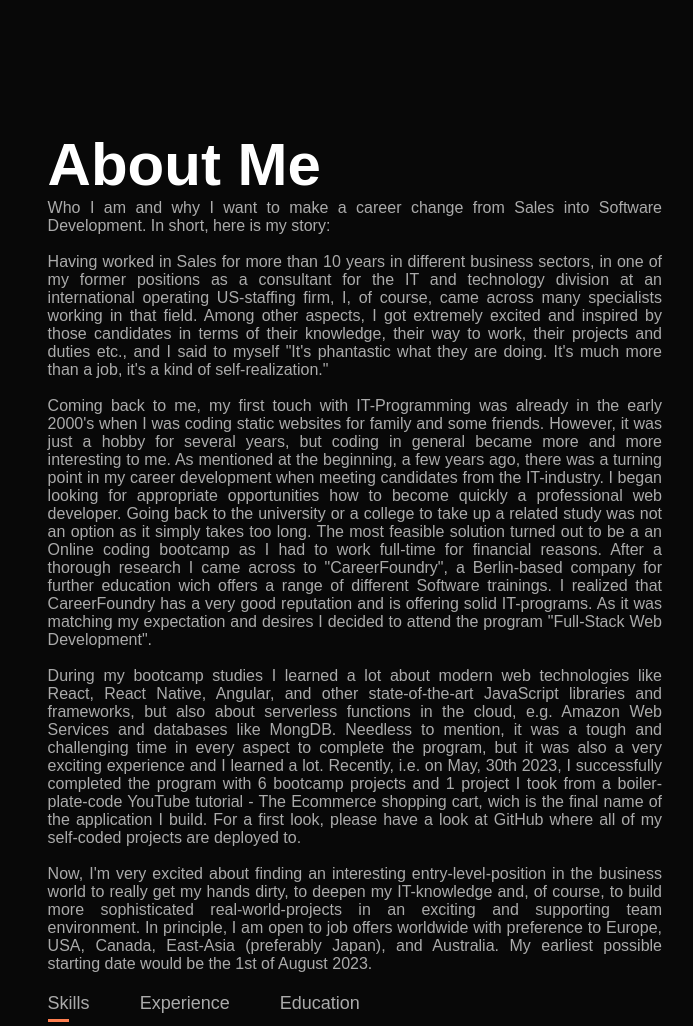
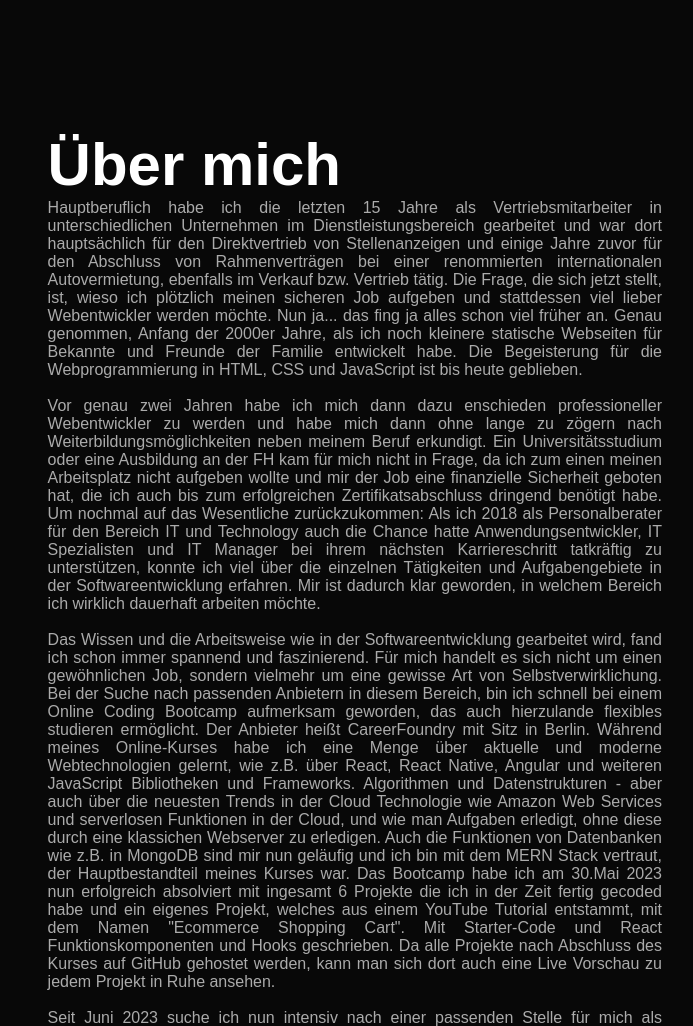
Before and after one commit to koola123/Portfolio-Website, a plain HTML site: page index.html in a window 1280 px wide. Shown: the part 760-1786 px from the top of the page, 490-1183 px from the left. Drawn offline with Linux system fonts and the light colour scheme.

Commit message:
update cv

```diff
--- a/index.html
+++ b/index.html
@@ -14,34 +14,33 @@
       referrerpolicy="no-referrer"
     />
     <link rel="stylesheet" href="styles.css" type="text/css" />
-    <title>Personal Portfolio Website - Matthias Müringer</title>
+    <title>Matthias Müringer Fullstack Web Entwickler, Wiesbaden</title>
   </head>
   <body>
     <header>
       <div id="header">
+        <!-- <ul class="lang-change">
+          <li><a href="#" language="english" class="active">EN</a></li>
+          <li><a href="#" language="german">GE</a></li>
+          <li><a href="#" language="japanese">JP</a></li>
+         </ul> -->
         <div class="container">
-          <ul class="lang-change">
-           <li><a href="#" language="english" class="active"><img src="images/australia_icon.png" alt="English"></a></li>
-           <li><a href="#" language="german"><img src="images/germany_icon.png" alt="German"></a></li>
-           <li><a href="#" language="japanese"><img src="images/japan_icon.png" alt="Japanese"></a></li>
-          </ul>
           <nav>
             <img src="images/logo.png" class="logo" />
             <ul id="sidemenu">
               <li><a href="#header">Home</a></li>
-              <li><a href="#about">About</a></li>
-              <li><a href="#services">Services</a></li>
+              <li><a href="#about">Über mich</a></li>
+              <li><a href="#services">Leistungen</a></li>
               <li><a href="#portfolio">Portfolio</a></li>
-              <li><a href="#contact">Contact</a></li>
+              <li><a href="#contact">Kontakt</a></li>
               <i class="fa-solid fa-xmark close-button"></i>
             </ul>
             <i class="fa-solid fa-bars open-button"></i>
           </nav>
           <div class="header-text">
-            <p>Full-Stack Web Developer</p>
+            <h1>Hallo, ich heiße</h1>
             <h1>
-              Hi, my name is<span> Matthias</span><br />I'm from Wiesbaden,
-              Germany
+              <span> Matthias </span> und bin Webentwickler aus Wiesbaden, Hessen, Germany<br />
             </h1>
           </div>
         </div>
@@ -56,56 +55,41 @@
               <img src="images/me.png" />
             </div>
             <div class="about-col-2">
-              <h1 class="sub-title">About Me</h1>
+              <h1 class="sub-title">Über mich</h1>
               <p>
-                Who I am and why I want to make a career change from Sales
-                into Software Development. In short, here is my story: <br><br>
+                Hauptberuflich habe ich die letzten 15 Jahre als Vertriebsmitarbeiter in unterschiedlichen Unternehmen im Dienstleistungsbereich gearbeitet und war dort hauptsächlich für den Direktvertrieb
+                von Stellenanzeigen und einige Jahre zuvor für den Abschluss von Rahmenverträgen bei einer renommierten internationalen Autovermietung, ebenfalls im Verkauf bzw. Vertrieb tätig.
+                Die Frage, die sich jetzt stellt, ist, wieso ich plötzlich meinen sicheren Job aufgeben und stattdessen viel lieber Webentwickler werden möchte. Nun ja...
+                das fing ja alles schon viel früher an. Genau genommen, Anfang der 2000er Jahre, als ich noch kleinere statische Webseiten für Bekannte und Freunde der Familie entwickelt habe.
+                Die Begeisterung für die Webprogrammierung in HTML, CSS und JavaScript ist bis heute geblieben.<br><br>
 
-                Having worked in Sales for more than 10 years in different business
-                sectors, in one of my former positions as a consultant for the IT and technology division at an international
-                operating US-staffing firm, I, of course,
-                came across many specialists working in that field.
-                Among other aspects, I got extremely excited and inspired by those candidates
-                in terms of their knowledge, their way to work, their projects and duties etc.,
-                and I said to myself "It's phantastic what they are doing. It's much more than a
-                job, it's a kind of self-realization."<br><br>
+                Vor genau zwei Jahren habe ich mich dann dazu enschieden professioneller Webentwickler zu werden und habe mich dann ohne lange zu zögern nach Weiterbildungsmöglichkeiten neben meinem Beruf erkundigt.
+                Ein Universitätsstudium oder eine Ausbildung an der FH kam für mich nicht in Frage, da ich zum einen meinen Arbeitsplatz nicht aufgeben wollte und
+                mir der Job eine finanzielle Sicherheit geboten hat, die ich auch bis zum erfolgreichen Zertifikatsabschluss dringend benötigt habe.
+                Um nochmal auf das Wesentliche zurückzukommen: Als ich 2018 als Personalberater für den Bereich IT und Technology auch die Chance hatte Anwendungsentwickler, IT Spezialisten und IT Manager bei ihrem nächsten Karriereschritt
+                tatkräftig zu unterstützen, konnte ich viel über die einzelnen Tätigkeiten und Aufgabengebiete in der Softwareentwicklung erfahren. Mir ist dadurch klar geworden,
+                in welchem Bereich ich wirklich dauerhaft arbeiten möchte. <br><br>
 
-                Coming back to me, my first touch with IT-Programming was already in the early
-                2000's when I was coding static websites for family and some friends. However,
-                it was just a hobby for several years, but coding in general became more and more
-                interesting to me. As mentioned at the beginning, a few years ago, there was a turning point in my
-                career development when meeting candidates from the IT-industry. I began looking for
-                appropriate opportunities how to become quickly a professional web developer. Going back
-                to the university or a college to take up a related study was not an option as it simply
-                takes too long. The most feasible solution turned out to be a an Online coding bootcamp as
-                I had to work full-time for financial reasons. After a thorough research I came across to
-                "CareerFoundry", a Berlin-based company for further education wich offers a range of different Software trainings. I realized
-                that CareerFoundry has a very good reputation and is offering solid IT-programs. As it was matching
-                my expectation and desires I decided to attend the program "Full-Stack Web Development".<br><br>
+                Das Wissen und die Arbeitsweise wie in der Softwareentwicklung gearbeitet wird, fand ich schon immer spannend und faszinierend. Für mich handelt es sich nicht um einen gewöhnlichen Job, sondern vielmehr um eine gewisse Art von Selbstverwirklichung.
+                Bei der Suche nach passenden Anbietern in diesem Bereich, bin ich schnell bei einem Online Coding Bootcamp aufmerksam geworden, das auch hierzulande flexibles studieren ermöglicht. Der Anbieter heißt CareerFoundry mit Sitz in Berlin.
+                Während meines Online-Kurses habe ich eine Menge über aktuelle und moderne Webtechnologien gelernt, wie z.B. über React, React Native, Angular und weiteren JavaScript Bibliotheken und Frameworks. Algorithmen und Datenstrukturen -  aber auch über die neuesten Trends in der Cloud Technologie wie
+                Amazon Web Services und serverlosen Funktionen in der Cloud, und wie man Aufgaben erledigt, ohne diese durch eine klassichen Webserver zu erledigen. Auch die Funktionen von Datenbanken wie z.B. in MongoDB sind mir nun geläufig und ich bin mit dem MERN Stack vertraut, der Hauptbestandteil meines Kurses war.
+                Das Bootcamp habe ich am 30.Mai 2023 nun erfolgreich absolviert mit ingesamt 6 Projekte die ich in der Zeit fertig gecoded habe und ein eigenes Projekt, welches aus einem YouTube Tutorial entstammt, mit dem Namen "Ecommerce Shopping Cart". Mit Starter-Code und React Funktionskomponenten und Hooks geschrieben. Da alle Projekte nach Abschluss des Kurses auf GitHub gehostet werden,
+                kann man sich dort auch eine Live Vorschau zu jedem Projekt in Ruhe ansehen.<br><br>
 
-                During my bootcamp studies I learned a lot about modern web technologies like React,
-                React Native, Angular, and other state-of-the-art JavaScript libraries and frameworks, but also about
-                serverless functions in the cloud, e.g. Amazon Web Services and databases like MongDB. Needless to mention, it was a tough and challenging time in every aspect to complete the
-                program, but it was also a very exciting experience and I learned a lot. Recently, i.e. on May, 30th 2023, I successfully completed the program with 6 bootcamp projects and
-                1 project I took from a boiler-plate-code YouTube tutorial - The Ecommerce shopping cart, wich is the final
-                name of the application I build. For a first look, please have a look at GitHub where all of my self-coded
-                projects are deployed to.<br><br/>
-
-                Now, I'm very excited about finding an interesting entry-level-position in the business world to really get
-                my hands dirty, to deepen my IT-knowledge and, of course, to build more sophisticated real-world-projects in an
-                exciting and supporting team environment. In principle, I am open to job offers worldwide with preference
-                to Europe, USA, Canada, East-Asia (preferably Japan), and Australia. My earliest possible starting date would
-                be the 1st of August 2023.
+                Seit Juni 2023 suche ich nun intensiv nach einer passenden Stelle für mich als Webentwickler, gerne für eine Einstiegsposition, um das Gelernte weiter zu üben und zu vertiefen und tolle Projekte zusammen im Team zu entwickeln.
+                Ich bin offen für weltweite Jobangebote in den folgenden Ländern: Europa, USA, Kanada, Ostasien (vorzugsweise Japan) und in Australien.
+                Mein frühestmöglicher realistischer Eintrittstermin ist der 01. August 2023. Für das Ausland ab Herbst 2023.
 
               <div class="tab-titles">
                 <p class="tab-links active-link" onclick="opentab('skills')">
-                  Skills
+                  Fähigkeiten
                 </p>
                 <p class="tab-links" onclick="opentab('experience')">
-                  Experience
+                  Erfahrung
                 </p>
                 <p class="tab-links" onclick="opentab('education')">
-                  Education
+                  Ausbildung
                 </p>
               </div>
               <div class="tab-contents active-tab" id="skills">
--- a/styles.css
+++ b/styles.css
@@ -434,19 +434,21 @@ nav .fa-solid {
   }
 }
 
-.lang-change {
+/* .lang-change {
   display: flex;
-  justify-content: flex-end;
+  justify-content: center;
   list-style-type: none;
+  background: #333;
 }
 .lang-change li {
-  padding: 5px 22px;
+  padding: 10px 10px;
 }
 .lang-change li a {
-  color: #fff;
+  color: #ff7f50;
   text-decoration: none;
   cursor: pointer;
 }
 .lang-change li a.active {
-  border-bottom: 2px solid lime;
-}
+  background: #000;
+  padding: 10px;
+} */
```
